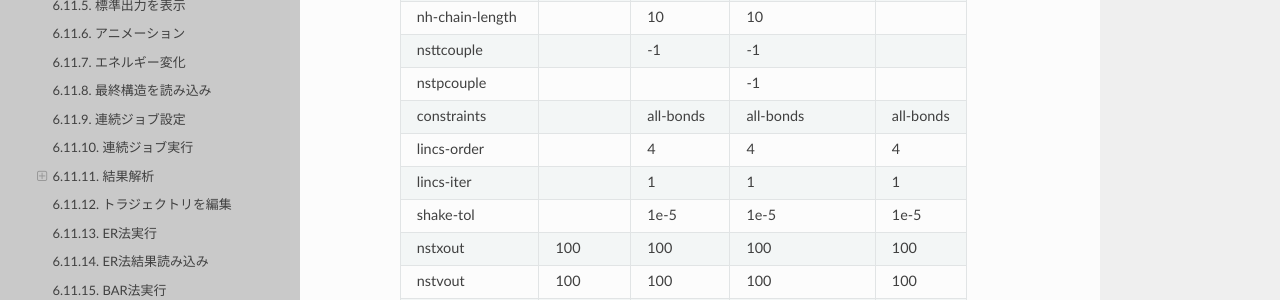
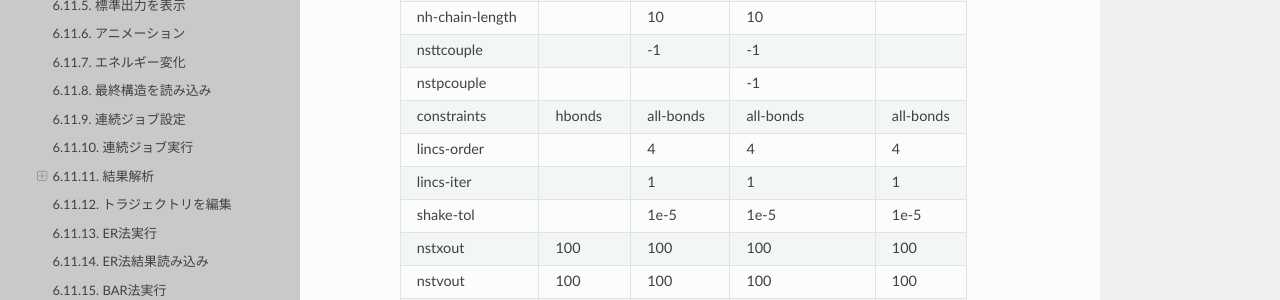
Before and after one commit to X-Ability/winmostar_doc, a Sphinx documentation site: the page built from source/winmos/md/winmos_gromacs.rst, in a window 1280 px wide and 1400 px high, scrolled down 3049 px. Shown: the part 151-451 px from the top of the window. Built offline with Sphinx 7.4.7 and the Read the Docs theme 2.0.0, drawn with Linux system fonts in a browser that asks for light colours; formulas are drawn with MathJax 3.

Commit message:
Gromacs Preset仕様変更に伴う修正

```diff
--- a/source/winmos/md/winmos_gromacs.rst
+++ b/source/winmos/md/winmos_gromacs.rst
@@ -122,7 +122,7 @@
            - -1
            -
          * - constraints
-           -
+           - hbonds
            - all-bonds
            - all-bonds
            - all-bonds
@@ -287,7 +287,7 @@
            - 1
            -
          * - constraints
-           -
+           - hbonds
            - hbonds
            - hbonds
            - hbonds
@@ -456,7 +456,7 @@
            - -1
            -
          * - constraints
-           -
+           - hbonds
            - all-bonds
            - all-bonds
            - all-bonds
@@ -625,7 +625,7 @@
            - 1
            -
          * - constraints
-           -
+           - hbonds
            - hbonds
            - hbonds
            - hbonds
```
